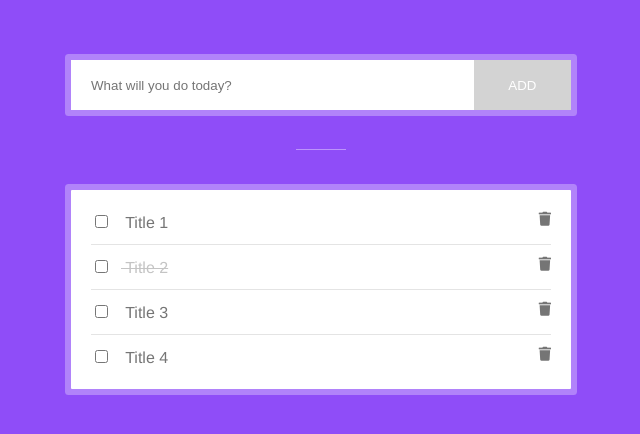
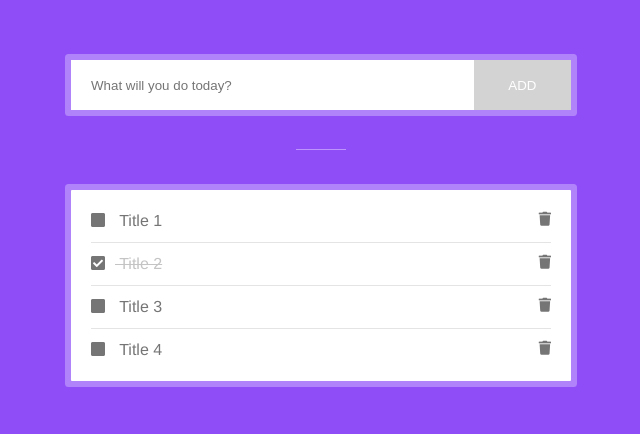
Before and after one commit to furkankose/todo-app, a Vue app in the folder client/: page / in a window 1280 px wide. Shown: the top 434 px of the page, without its empty margins (319-959 px from the left). Built offline with nearby package versions, Linux system fonts and the light colour scheme.

Commit message:
refactor(client): replace checkbox with icon

```diff
--- a/client/src/components/TodoListItem.vue
+++ b/client/src/components/TodoListItem.vue
@@ -1,11 +1,11 @@
 <template>
   <li class="todo-list-item">
-    <input
-      :value="isCompleted"
-      @change="emitCompleteEvent"
-      class="checkbox"
-      type="checkbox"
-    />
+    <i
+      class="fas checkbox"
+      :class="{ 'fa-square': !isCompleted, 'fa-check-square': isCompleted }"
+      @click="emitCompleteEvent"
+    ></i>
+
     <span :class="{ completed: isCompleted }" class="todo-list-item-text">
       {{ title }}
     </span>
@@ -41,6 +41,15 @@ export default Vue.extend({
 </script>
 
 <style scoped>
+.checkbox {
+  cursor: pointer;
+  color: #757575;
+}
+
+.checkbox:hover {
+  opacity: 0.8;
+}
+
 .todo-list-items {
   padding: 0;
   text-align: left;
```
Also changed, not shown: 1 other file (tests, documents, lock files or other folders).
